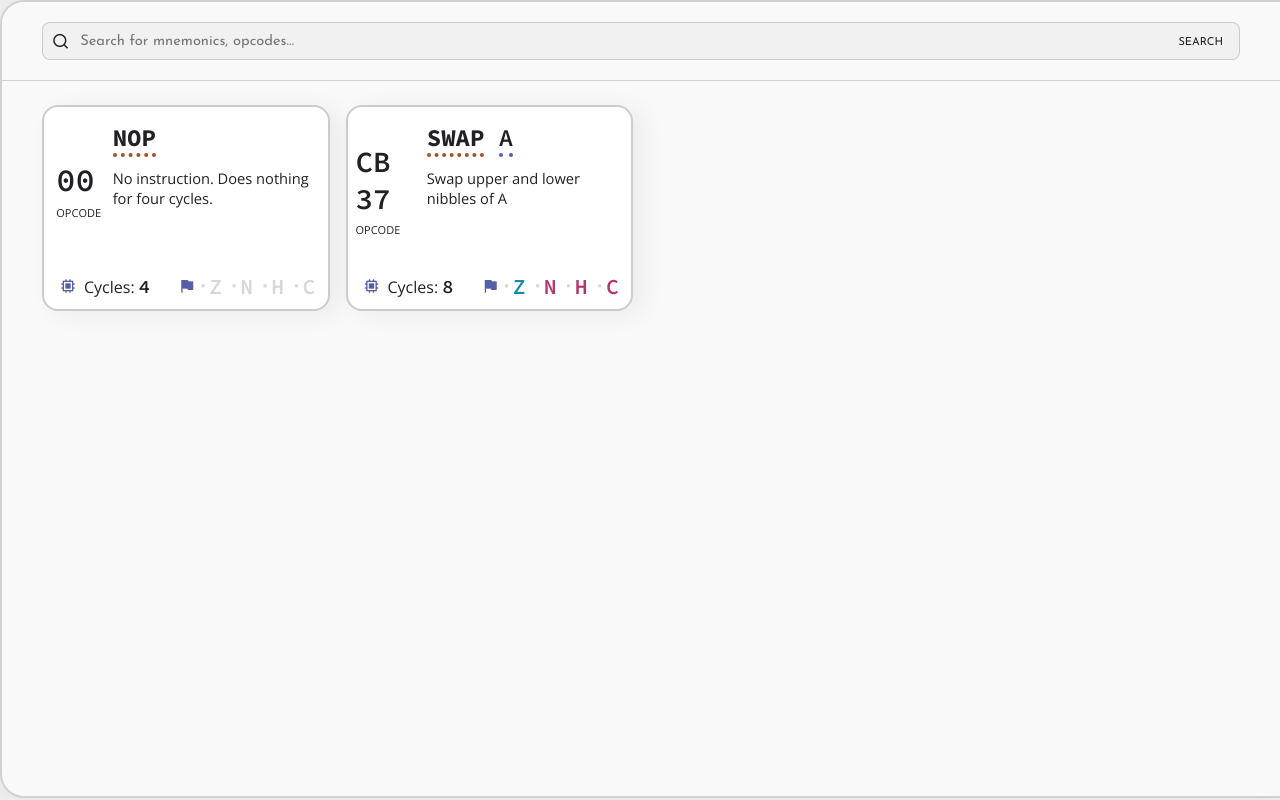
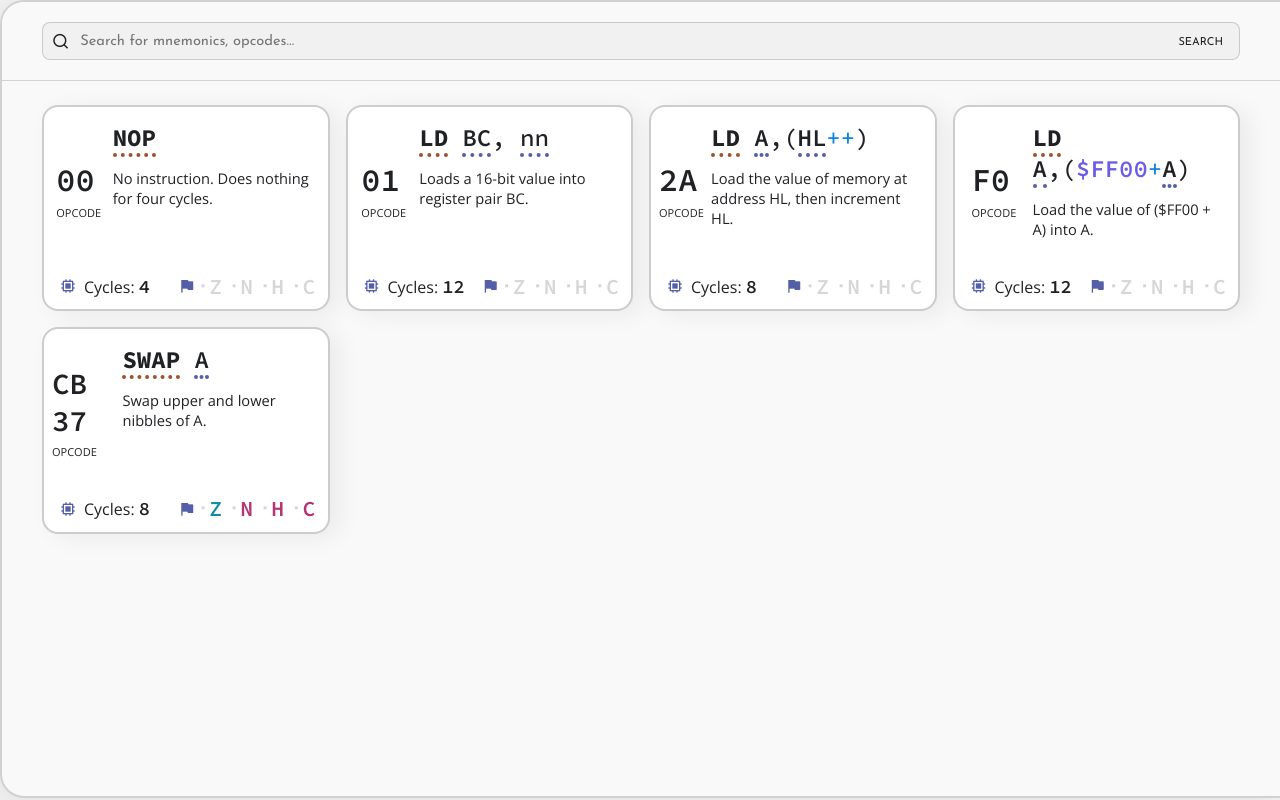
Before and after one commit to Sammy99jsp/gameboy-em, a plain HTML site: page docs/index.html in a window 1280 px wide. Drawn offline with nearby package versions, Linux system fonts and the light colour scheme.

Commit message:
+ More token types + Some more pretty CSS for them.

```diff
--- a/docs/assets/main.css
+++ b/docs/assets/main.css
@@ -508,6 +508,25 @@ body {
     border-bottom-style: dotted;
 }
 
+.token.reference {
+  border-bottom: none !important;
+}
+
+.token.constant {
+  color: #6c5ce7;
+  border-bottom: none !important;
+  font-weight: 600;
+}
+
+.token.constant::before {
+  content: "$";
+}
+
+.token.operator {
+  border-bottom: none !important;
+  color: #0984e3;
+}
+
 .token.mnemonic {
   border-bottom-color: sienna !important;
 }
--- a/docs/assets/main.js
+++ b/docs/assets/main.js
@@ -1,5 +1,5 @@
 function htmlForInstruction({opcode, syntax, description, flags, cycles}) {
-    const [Z, N, H, C] = (flags || []).map(flagParse);
+    const [Z, N, H, C] = ([...(flags || [])]).map(flagParse);
     return `<div class="card">
     <div class="instruction">
         <div class="code">
@@ -31,30 +31,77 @@ function htmlForInstruction({opcode, syntax, description, flags, cycles}) {
   </div>`
 }
 
-function parseSyntax(elements) {
-    return elements.map(token =>
-        `<div class="${token.type} token">${token.value}</div>`
-    ).join(" ");
+function processToken(token) {
+    if(token.type === "reference") {
+        return `<div class="${token.type} token">${(token.demarcator || ["("])[0]}${token.value.map(processToken).join("")}${(token.demarcator || [, ")"])[1]}</div>`
+    }
+    return `<div class="${token.type} token">${token.value}</div>`;
+}
+
+function parseSyntax(elements, commas=true) {
+    let processed =  elements.map(processToken);
+    if(commas && ((elements[2] || {type: "null"}).type == "reference")) {
+        return processed[0] + " " + processed.slice(1).join(",");
+    }
+    return processed[0] + " " + ( commas ? processed.slice(1).join(", "): processed.slice(1).join(""));
 }
 
 function flagParse(flag) {
-    const acros = {R: "reset", S: "set", C: "conditional"};
+    const acros = {R: "reset", S: "set", C: "conditional", "-": "unaffected"};
     return acros[flag.toUpperCase()];
 }
+
+/*
+    TOKEN TYPES
+
+    mnemonic — For an Instuction Mnemonic
+
+    register — For registers as parameters
+
+    variable — For any variables in instruction
+
+    constant — For a constant
+
+    reference — Any reference to memory denoted with (XX)
+
+    operator — A maths operator like + - * /
+*/
 
 const OPCODES = [
     {
         opcode: "00",
         syntax: [{type: "mnemonic", value: "NOP"}],
         description: "No instruction. Does nothing for four cycles.",
-        cycles: 4
+        cycles: 4,
+        flags: "----"
+    },
+    {
+        opcode: "01",
+        syntax: [{type: "mnemonic", value: "LD"}, {type: "register", value: "BC"}, {type: "variable", value: "nn"}],
+        description: "Loads a 16-bit value into register pair BC.",
+        cycles: 12,
+        flags: "----"
+    },
+    {
+        opcode: "2A",
+        syntax: [{type: "mnemonic", value: "LD"}, {type: "register", value: "A"}, {type: "reference", value: [{type: "register", value: "HL"}, {type: "operator", value: "++"}]}],
+        description: "Load the value of memory at address HL, then increment HL.",
+        cycles: 8,
+        flags: "----"
+    },
+    {
+        opcode: "F0",
+        syntax: [{type: "mnemonic", value: "LD"}, {type: "register", value: "A"}, {type: "reference", value: [{type: "constant", value: "FF00"}, {type: "operator", value: "+"}, {type: "register", value: "A"}]}],
+        description: "Load the value of ($FF00 + A) into A.",
+        cycles: 12,
+        flags: "----"
     },
     {
         opcode: "CB 37",
         syntax: [{type: "mnemonic", value: "SWAP"}, {type: "register", value: "A"}],
-        description: "Swap upper and lower nibbles of A",
+        description: "Swap upper and lower nibbles of A.",
         cycles: 8,
-        flags: ["C", "R", "R", "R"]
+        flags: "CRRR"
     }
 ];
 
```
Also changed, not shown: 1 other file.
